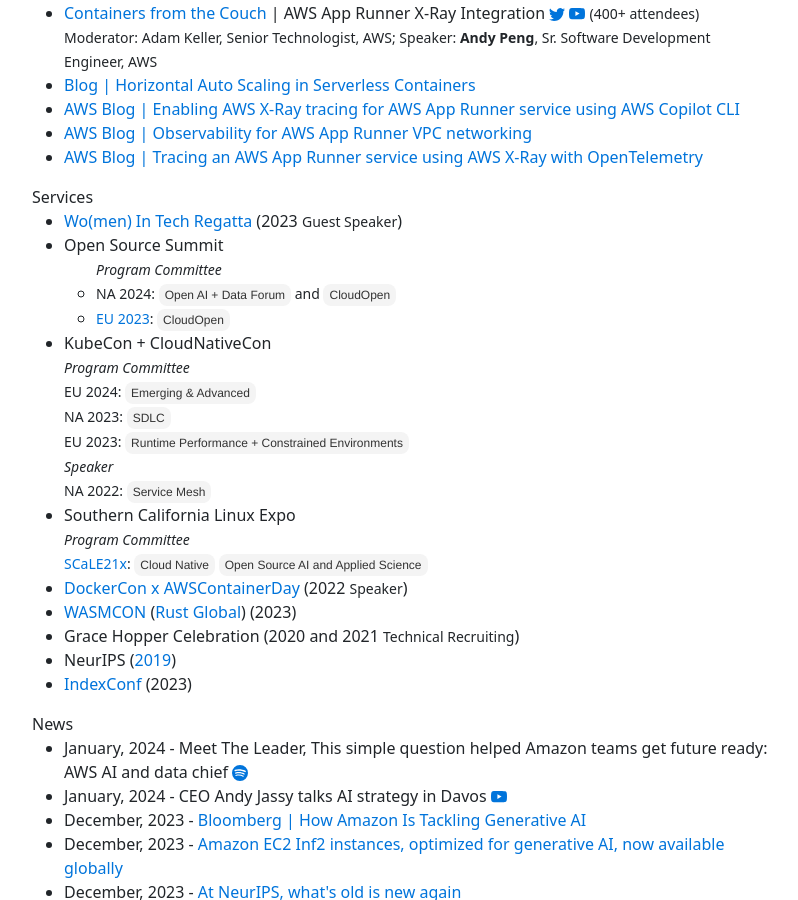
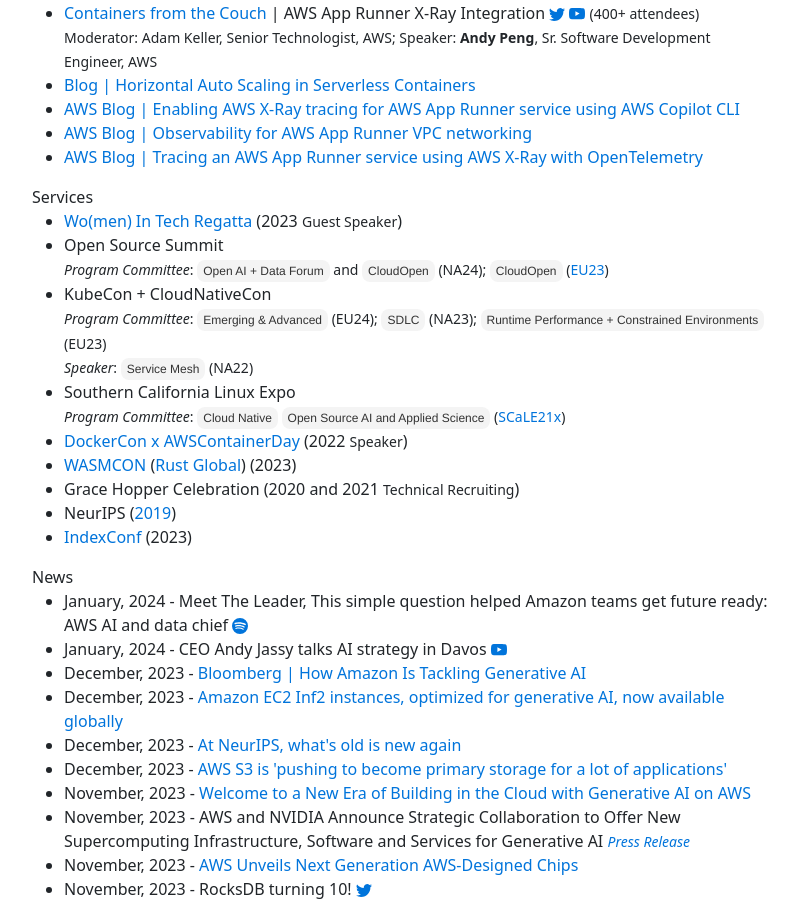
Before and after one commit to gfw001/gfw001.github.io, a Jekyll site: the page index.html, which Jekyll copies as it is, in a window 1280 px wide and 900 px high, scrolled down 1374 px. Shown: the whole window, without its empty margins (50-848 px from the left). Built offline with Jekyll 4.4.1, drawn with Linux system fonts in a browser that asks for light colours.

Commit message:
Update index.html

```diff
--- a/index.html
+++ b/index.html
@@ -311,25 +311,16 @@
 	</li>
 	<li>
 		Open Source Summit<br>
-		<ul class="no-bullets">
-			<small><i>Program Committee</i></small><br>
-			<li><small>NA 2024: <button>Open AI + Data Forum</button> and <button>CloudOpen</button></small></li>
-			<li><small><a href="https://events.linuxfoundation.org/archive/2023/open-source-summit-europe/program/program-committee/">EU 2023</a>: <button>CloudOpen</button></small></li>
-		</ul>
+		<small><i>Program Committee</i>: <button>Open AI + Data Forum</button> and <button>CloudOpen</button> (NA24); <button>CloudOpen</button> (<a href="https://events.linuxfoundation.org/archive/2023/open-source-summit-europe/program/program-committee/">EU23</a>)</small><br>
 	</li>
 	<li>
 		KubeCon + CloudNativeCon <br>
-		<small><i>Program Committee</i></small><br>
-			<small>EU 2024: <button>Emerging & Advanced</button></small><br>
-			<small>NA 2023: <button>SDLC</button></small><br>
-			<small>EU 2023: <button>Runtime Performance + Constrained Environments</button></small><br>
-		<small><i>Speaker</i></small><br>
-			<small>NA 2022: <button>Service Mesh</button></small>
+		<small><i>Program Committee</i>: <button>Emerging & Advanced</button> (EU24); <button>SDLC</button> (NA23); <button>Runtime Performance + Constrained Environments</button>(EU23) </small> <br>
+		<small><i>Speaker</i>: <button>Service Mesh</button> (NA22)</small>
 	</li>
 	<li>
 		Southern California Linux Expo <br>
-		<small><i>Program Committee</i></small><br>
-		<small><a href="https://www.socallinuxexpo.org/scale/21x">SCaLE21x</a>: <button>Cloud Native</button> <button>Open Source AI and Applied Science</button></small>
+		<small><i>Program Committee</i>: <button>Cloud Native</button> <button>Open Source AI and Applied Science</button> (<a href="https://www.socallinuxexpo.org/scale/21x">SCaLE21x</a>) </small><br>
 	</li>
 	<li>
 		<a href="https://awscontainerdaydocker.splashthat.com/">DockerCon x AWSContainerDay</a> (2022 <small>Speaker</small>)
```
